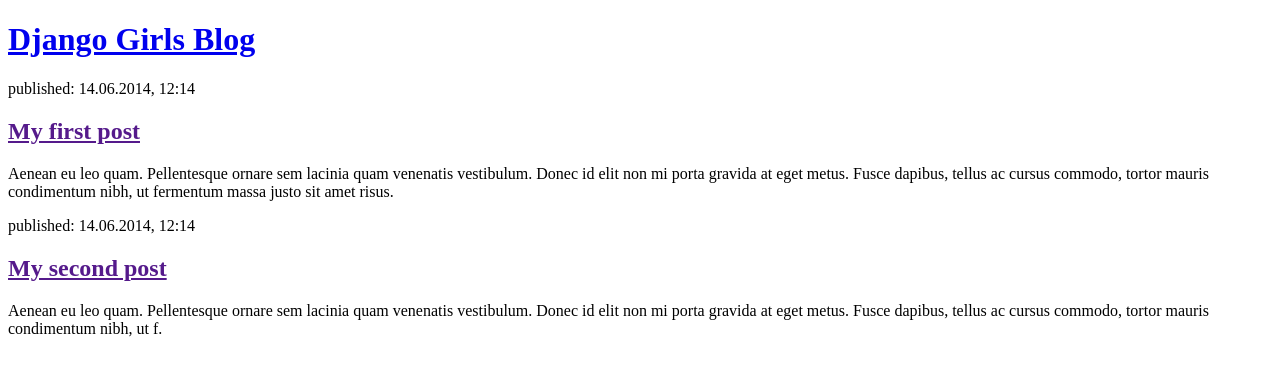
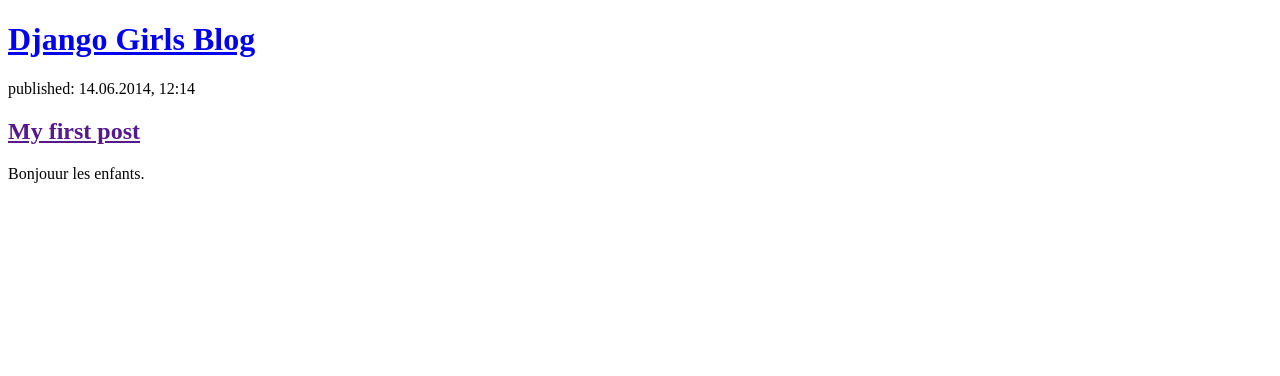
Before and after one commit to ilyesberraies/my-first-blog, a Python web app: template blog/templates/blog/post_list.html in a window 1280 px wide. Shown: the top 376 px of the page. Run offline with Jinja, Linux system fonts and the light colour scheme; the template is opened without the code that fills it: most values are stand-ins (such as "Sample title", 1, 10 or a date in 2020).

Commit message:
Modified templates to display posts from database.

```diff
--- a/blog/templates/blog/post_list.html
+++ b/blog/templates/blog/post_list.html
@@ -12,16 +12,9 @@
             <article>
                 <time>published: 14.06.2014, 12:14</time>
                 <h2><a href="">My first post</a></h2>
-                <p>Aenean eu leo quam. Pellentesque ornare sem lacinia quam venenatis vestibulum. Donec id elit non mi porta gravida at eget metus. Fusce dapibus, tellus ac cursus commodo, tortor mauris condimentum nibh, ut fermentum massa justo sit amet risus.</p>
+                <p>Bonjouur les enfants.</p>
             </article>
         {% endfor %}
 
-        {% for post in posts %}
-            <article>
-                <time>published: 14.06.2014, 12:14</time>
-                <h2><a href="">My second post</a></h2>
-                <p>Aenean eu leo quam. Pellentesque ornare sem lacinia quam venenatis vestibulum. Donec id elit non mi porta gravida at eget metus. Fusce dapibus, tellus ac cursus commodo, tortor mauris condimentum nibh, ut f.</p>
-            </article>
-        {% endfor %}
     </body>
 </html>
```
